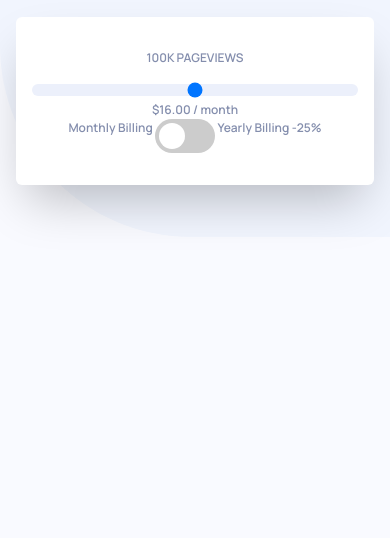
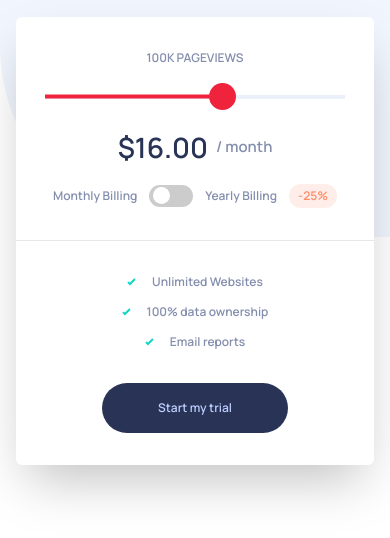
Before and after one commit to jacksonwhiting/interactive-pricing-component, a website: page src/index.html in a window 390 px wide. Shown: the part 212-750 px from the top of the page. Drawn offline with Linux system fonts and the light colour scheme.

Commit message:
almost finished mobile view without javascript

```diff
--- a/src/index.html
+++ b/src/index.html
@@ -28,7 +28,7 @@
 	</head>
 
 	<body
-		class="text-bodyPri font-fontPri font-semibold text-skin-body-pri bg-skin-canvas-sec">
+		class="text-bodyPri font-fontPri font-semibold text-skin-body-pri bg-white">
 		<main class="">
 			<svg
 				class="absolute"
@@ -70,24 +70,75 @@
 					100K Pageviews
 				</h2>
 				<input
-					class="range-appearance w-full h-3 bg-skin-gray-pri-light rounded-2xl transition-transform"
-					type="range" />
-				<div>
-					<span id="price">$16.00</span>
-					<span>/ month</span>
+					class="range-gradient mb-4"
+					id="range-slider"
+					type="range"
+					min="0"
+					max="100"
+					value="60"
+					step="20" />
+
+				<div class="flex items-center justify-center mb-4">
+					<span
+						class="text-hdgL font-semibold text-skin-hdg-pri"
+						id="price"
+						>$16.00</span
+					>
+					<span class="text-hdgXs ml-2">/ month</span>
 				</div>
-				<div>
+				<div class="flex items-center justify-center space-x-3 mb-8">
 					<span>Monthly Billing</span>
 					<label class="switch">
 						<input type="checkbox" />
 						<span class="slider round"></span>
 					</label>
 					<span>Yearly Billing</span>
-					<span>-25%</span>
+					<span
+						class="flex items-center justify-center w-[42px] h-[19px] rounded-full px-6 py-3 bg-skin-accent-sec-light text-skin-accent-sec"
+						>-25%</span
+					>
 				</div>
+				<hr class="border-t-1 -mr-4 -ml-4 mb-8" />
+				<div class="space-y-3 mb-8">
+					<div class="flex items-center justify-center space-x-4">
+						<svg xmlns="http://www.w3.org/2000/svg" width="9" height="8">
+							<path
+								fill="none"
+								stroke="#10D8C4"
+								stroke-width="2"
+								d="M1 4.134l1.907 1.908L7.949 1" />
+						</svg>
+						<span>Unlimited Websites</span>
+					</div>
+					<div class="flex items-center justify-center space-x-4">
+						<svg xmlns="http://www.w3.org/2000/svg" width="9" height="8">
+							<path
+								fill="none"
+								stroke="#10D8C4"
+								stroke-width="2"
+								d="M1 4.134l1.907 1.908L7.949 1" />
+						</svg>
+						<span>100% data ownership</span>
+					</div>
+					<div class="flex items-center justify-center space-x-4">
+						<svg xmlns="http://www.w3.org/2000/svg" width="9" height="8">
+							<path
+								fill="none"
+								stroke="#10D8C4"
+								stroke-width="2"
+								d="M1 4.134l1.907 1.908L7.949 1" />
+						</svg>
+						<span>Email reports</span>
+					</div>
+				</div>
+				<button
+					class="px-14 py-4 bg-skin-hdg-pri text-[#BECDFF] rounded-full cursor-pointer">
+					Start my trial
+				</button>
 			</section>
 		</main>
 		<script src="main.js" async></script>
 		<!-- May use defer instead of async in script tag -->
 	</body>
 </html>
+<!-- bg-gradient-to-r from-orange-600 from-80% via-gray-300 via-80% to-gray-300 -->
--- a/src/input.css
+++ b/src/input.css
@@ -3,11 +3,12 @@
 @tailwind utilities;
 
 @layer base {
+	/* Toggle Button */
 	.switch {
 		position: relative;
 		display: inline-block;
-		width: 60px;
-		height: 34px;
+		width: 44px;
+		height: 22px;
 	}
 
 	.switch input {
@@ -29,25 +30,25 @@
 	.slider:before {
 		position: absolute;
 		content: "";
-		height: 26px;
-		width: 26px;
+		height: 17px;
+		width: 17px;
 		left: 4px;
-		bottom: 4px;
+		bottom: 3px;
 		background-color: white;
 		-webkit-transition: 0.4s;
 		transition: 0.4s;
 	}
 
 	input:checked + .slider {
-		background-color: #2196f3;
+		background-color: #7aeadf;
 	}
 	input:focus + .slider {
-		box-shadow: 0 0 1px #2196f3;
+		box-shadow: 0 0 1px #7aeadf;
 	}
 	input:checked + .slider:before {
-		-webkit-transform: translateX(26px);
-		-ms-transform: translateX(26px);
-		transform: translateX(26px);
+		-webkit-transform: translateX(19px);
+		-ms-transform: translateX(19px);
+		transform: translateX(19px);
 	}
 
 	/* Rounded sliders */
@@ -58,9 +59,167 @@
 	.slider.round:before {
 		border-radius: 50%;
 	}
+	/* End Toggle Button */
 
-	.range-appearance {
+	/* Being Range Slider */
+
+	/* === range theme and appearance === */
+	input[type="range"] {
+		font-size: 1.5rem;
+		width: 12.5em;
+	}
+
+	input[type="range"] {
+		color: #ef233c;
+		--thumb-height: 1.125em;
+		--track-height: 0.125em;
+		--track-color: #ecf0fb;
+		--brightness-hover: 180%;
+		--brightness-down: 80%;
+		--clip-edges: 0.125em;
+	}
+
+	/* === range commons === */
+	input[type="range"] {
+		position: relative;
+		background: #fff0;
+		overflow: hidden;
+	}
+
+	input[type="range"]:hover {
+		cursor: pointer;
+	}
+
+	input[type="range"]:disabled {
+		filter: grayscale(1);
+		opacity: 0.3;
+		cursor: not-allowed;
+	}
+
+	/* === WebKit specific styles === */
+	input[type="range"],
+	input[type="range"]::-webkit-slider-runnable-track,
+	input[type="range"]::-webkit-slider-thumb {
 		-webkit-appearance: none;
+		transition: all ease 100ms;
+		height: var(--thumb-height);
+	}
+
+	input[type="range"]::-webkit-slider-runnable-track,
+	input[type="range"]::-webkit-slider-thumb {
+		position: relative;
+	}
+
+	input[type="range"]::-webkit-slider-thumb {
+		--thumb-radius: calc((var(--thumb-height) * 0.5) - 1px);
+		--clip-top: calc(
+			(var(--thumb-height) - var(--track-height)) * 0.5 - 0.5px
+		);
+		--clip-bottom: calc(var(--thumb-height) - var(--clip-top));
+		--clip-further: calc(100% + 1px);
+		--box-fill: calc(-100vmax - var(--thumb-width, var(--thumb-height))) 0 0
+			100vmax currentColor;
+
+		width: var(--thumb-width, var(--thumb-height));
+		background: linear-gradient(currentColor 0 0) scroll no-repeat left center /
+			50% calc(var(--track-height) + 1px);
+		background-color: currentColor;
+		box-shadow: var(--box-fill);
+		border-radius: var(--thumb-width, var(--thumb-height));
+
+		filter: brightness(100%);
+		clip-path: polygon(
+			100% -1px,
+			var(--clip-edges) -1px,
+			0 var(--clip-top),
+			-100vmax var(--clip-top),
+			-100vmax var(--clip-bottom),
+			0 var(--clip-bottom),
+			var(--clip-edges) 100%,
+			var(--clip-further) var(--clip-further)
+		);
+	}
+
+	input[type="range"]:hover::-webkit-slider-thumb {
+		filter: brightness(var(--brightness-hover));
+		cursor: pointer;
+	}
+
+	input[type="range"]:active::-webkit-slider-thumb {
+		filter: brightness(var(--brightness-down));
+		cursor: pointer;
+	}
+
+	input[type="range"]::-webkit-slider-runnable-track {
+		background: linear-gradient(var(--track-color) 0 0) scroll no-repeat
+			center / 100% calc(var(--track-height) + 1px);
+	}
+
+	input[type="range"]:disabled::-webkit-slider-thumb {
+		cursor: not-allowed;
+	}
+
+	/* === Firefox specific styles === */
+	input[type="range"],
+	input[type="range"]::-moz-range-track,
+	input[type="range"]::-moz-range-thumb {
 		appearance: none;
+		transition: all ease 100ms;
+		height: var(--thumb-height);
+	}
+
+	input[type="range"]::-moz-range-track,
+	input[type="range"]::-moz-range-thumb,
+	input[type="range"]::-moz-range-progress {
+		background: #fff0;
+	}
+
+	input[type="range"]::-moz-range-thumb {
+		background: currentColor;
+		border: 0;
+		width: var(--thumb-width, var(--thumb-height));
+		border-radius: var(--thumb-width, var(--thumb-height));
+		cursor: pointer;
+	}
+
+	input[type="range"]:active::-moz-range-thumb {
+		cursor: pointer;
+	}
+
+	input[type="range"]::-moz-range-track {
+		width: 100%;
+		background: var(--track-color);
+	}
+
+	input[type="range"]::-moz-range-progress {
+		appearance: none;
+		background: currentColor;
+		transition-delay: 30ms;
+	}
+
+	input[type="range"]::-moz-range-track,
+	input[type="range"]::-moz-range-progress {
+		height: calc(var(--track-height) + 1px);
+		border-radius: var(--track-height);
+	}
+
+	input[type="range"]::-moz-range-thumb,
+	input[type="range"]::-moz-range-progress {
+		filter: brightness(100%);
+	}
+
+	input[type="range"]:hover::-moz-range-thumb,
+	input[type="range"]:hover::-moz-range-progress {
+		filter: brightness(var(--brightness-hover));
+	}
+
+	input[type="range"]:active::-moz-range-thumb,
+	input[type="range"]:active::-moz-range-progress {
+		filter: brightness(var(--brightness-down));
+	}
+
+	input[type="range"]:disabled::-moz-range-thumb {
+		cursor: not-allowed;
 	}
 }
+/* End Range Slider */
```
Also changed, not shown: src/main.js (+7 -0 lines), src/dist/output.css.
